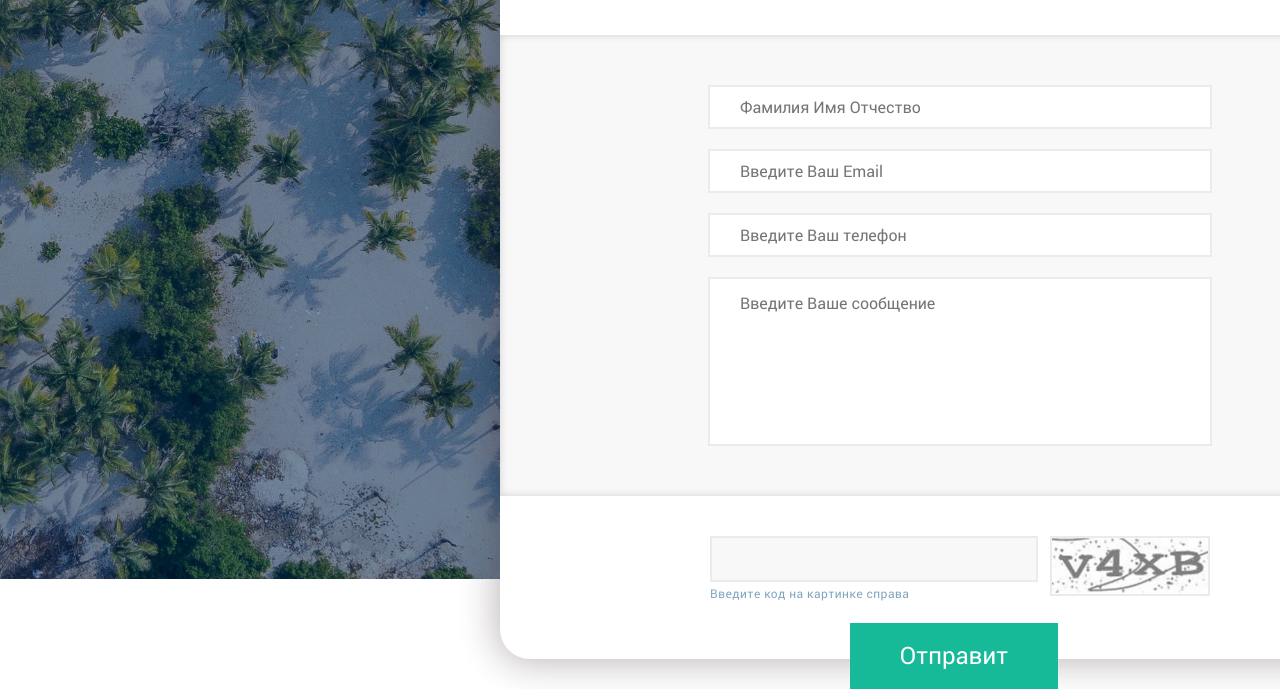
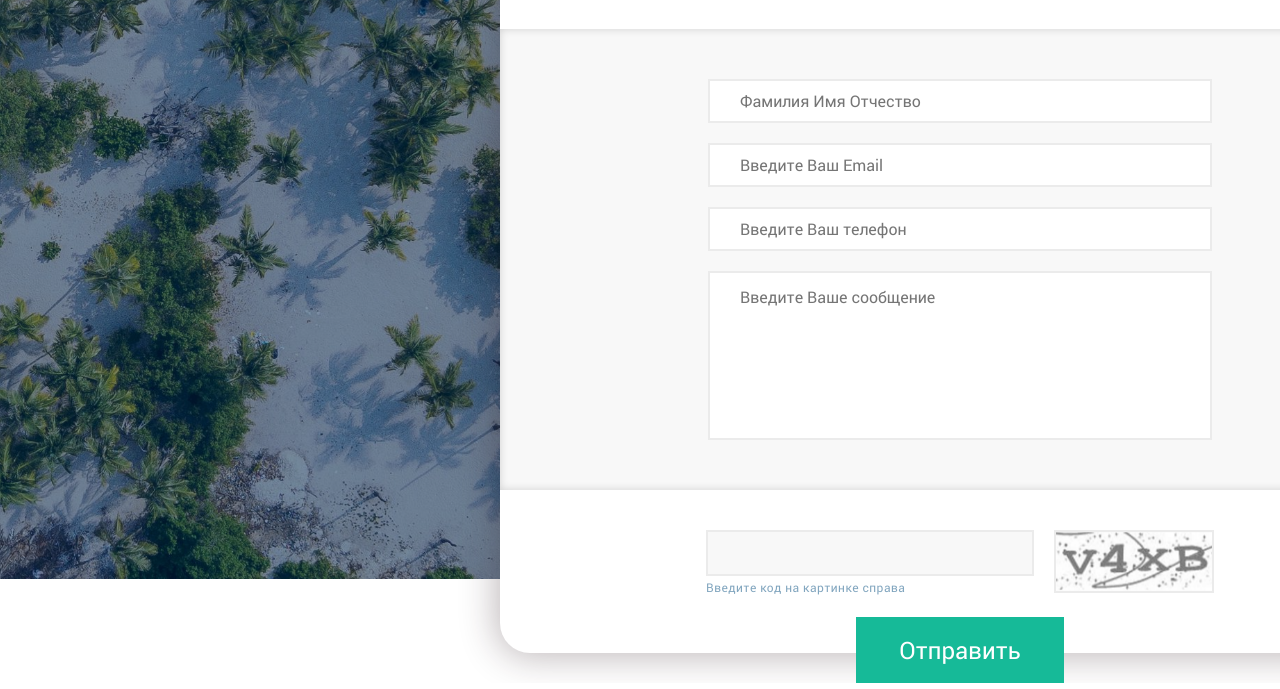
Before and after one commit to EvgeNem/form, a plain HTML site: page index.html in a window 1280 px wide. Shown: the part 221-910 px from the top of the page. Drawn offline with Linux system fonts and the light colour scheme.

Commit message:
form review

```diff
--- a/index.css
+++ b/index.css
@@ -126,8 +126,12 @@ font-family: "RobotoRegular", sans-serif; */
     border: 2px solid #b3cbda;
 }
 .form__footer {
-    padding: 40px 1px 60px 210px;
+    padding: 40px 0 60px;
     position: relative;
+    display: flex;
+    justify-content: center;
+}
+.form__wrapper {
     display: flex;
     flex-direction: column;
 }
@@ -150,8 +154,7 @@ font-family: "RobotoRegular", sans-serif; */
     margin-top: 5px;
 }
 .form__img {
-    position: absolute;
-    right: 210px;
+    margin-left: 20px;
 }
 .form__button {
     width: 208px;
@@ -164,8 +167,8 @@ font-family: "RobotoRegular", sans-serif; */
     color: #ffffff;
     position: absolute;
     bottom: -30px;
-    left: 350px;
-    padding: 0 0 15px 0;
+    left: 50%;
+    transform: translateX(-50%);
 }
 
 .close {
--- a/index.html
+++ b/index.html
@@ -19,7 +19,7 @@
                     <li class="form__item"><a class="form__link" href="#">Контакты</a></li>
                     <li class="form__item"><a class="form__text">Форма обратной связи</a></li>
                 </ul>
-                <h2 class="form__title">Форма обратной связи</h2>
+                <h1 class="form__title">Форма обратной связи</h1>
             </div>
             <div class="form__main">
                 <input class="form__input" type="text" value="" name="full-name" id="name" placeholder="Фамилия Имя Отчество">
@@ -28,11 +28,13 @@
                 <textarea class="form__area" name="text" value="" id="text" placeholder="Введите Ваше сообщение"></textarea>
             </div>
             <div class="form__footer">
-                <input class="form__code" type="text" name="code">
-                <label class="form__label" for="text">Введите код на картинке справа</label>
+                <div class="form__wrapper">
+                    <input class="form__code" type="text" name="code">
+                    <label class="form__label" for="text">Введите код на картинке справа</label>
+                </div>
                 <img class="form__img" src="img/capcha_93.png" alt="Captcha">
-                <input  class="form__button" type="submit" value="Отправит">
             </div>
+            <input  class="form__button" type="submit" value="Отправить">
         </form>
     </section>
 </body>
```
